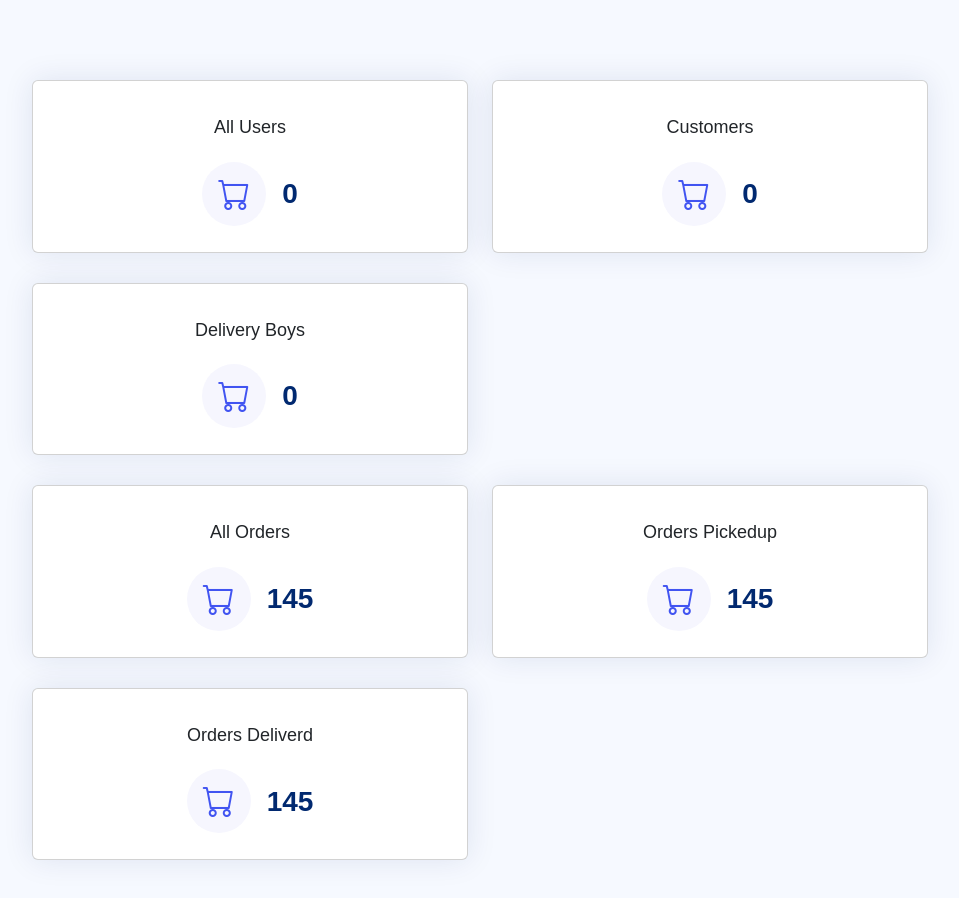
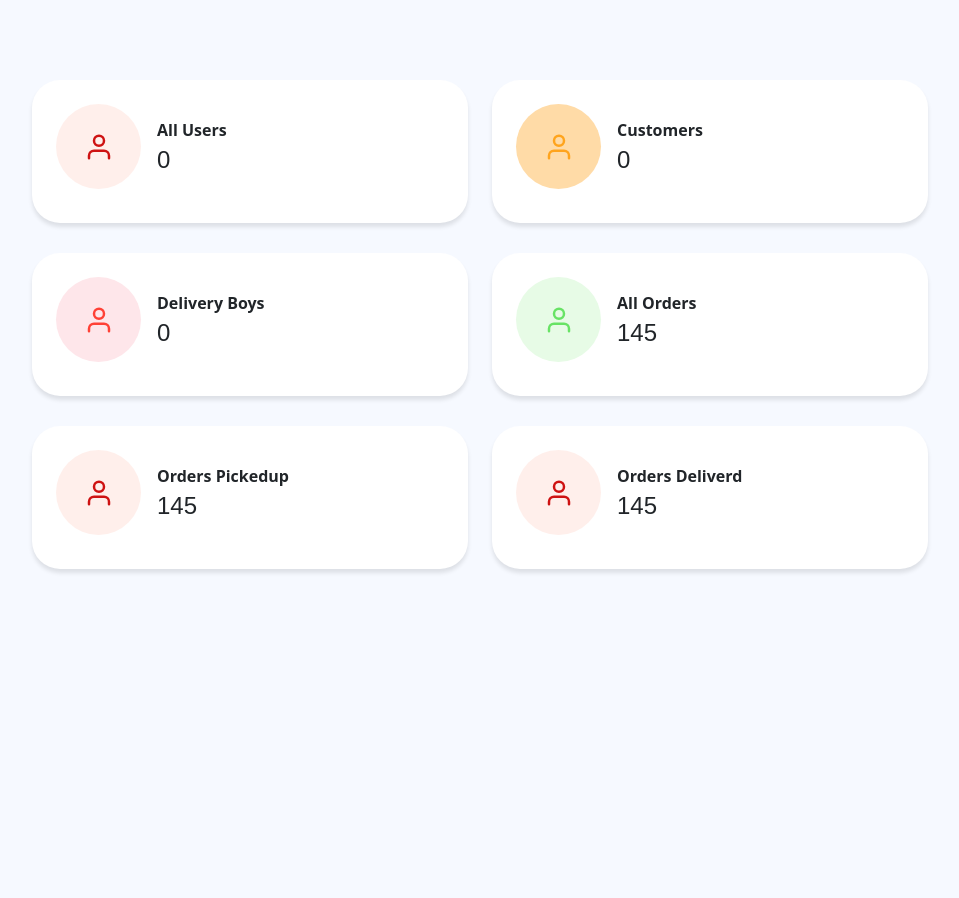
Before and after one commit to nageswararao-nali/kitchen_holiday_admin, a React (Create React App) app: page / in a window 1280 px wide. Shown: the top 898 px of the page, without its empty margins (310-1269 px from the left). After the commit the page ends 800 px from the top, so only its background shows below. Built offline with nearby package versions, Linux system fonts and the light colour scheme; no server answers.

Commit message:
design changes...

```diff
--- a/src/App.css
+++ b/src/App.css
@@ -230,6 +230,49 @@ svg.vert-move {
 .shadow-hover tr:hover td {
   font-weight: 700;
 }
+.widget-stat.card{background-color: #fff;
+  border: 0 solid transparent;
+  border-radius: 1.75rem;
+  box-shadow: 0 .25rem .25rem rgba(0, 0, 0, .1);
+  /* height: calc(100% - 30px); */
+  margin-bottom: 1.875rem;
+  position: relative;
+  transition: all .5s ease-in-out;}
+.widget-stat .media{    align-items: center;
+  padding: 0;display: flex;}
+  .widget-stat .media>span {
+    align-items: center;
+    border-radius: 3.125rem;
+    color: #464a53;
+    display: flex;
+    font-size: 2rem;
+    height: 5.3125rem;
+    justify-content: center;
+    min-width: 5.3125rem;
+    padding: .625rem .75rem;
+    width: 5.3125rem;
+}
+.bgl-primary{    background: rgba(253, 104, 62, .1);}
+.text-primary {  color: #fd683e !important;}
+.text-warning{color: #ffa41d !important;}
+.bgl-warning {
+  background: #ffdba7;
+  border-color: #ffdba7;
+}
+.bgl-danger {
+  background: #fee6ea;
+  border-color: #fee6ea;
+}
+.text-danger {
+  color: #f72b50 !important;
+}
+.bgl-success {
+  background: #e7fbe6;
+  border-color: #e7fbe6;
+}
+.text-success {
+  color: #68e365 !important;
+}
 
 @media only screen and (max-width: 1199px) {
   .orders {
--- a/src/pages/Home.js
+++ b/src/pages/Home.js
@@ -16,98 +16,88 @@ function Home() {
         <div className='container dashboard'>
           <div className='row'>
             <div className="col-xxl-4 col-md-6">
-                <div className="card info-card sales-card">
-                  <div className="card-body">
-                    <h5 className="card-title">All Users</h5>
-                    <div className="d-flex align-items-center" style={{justifyContent: 'center'}}>
-                      <div className="card-icon rounded-circle d-flex align-items-center justify-content-center">
-                        <i className="bi bi-cart"></i>
-                      </div>
-                      <div className="ps-3">
-                        <h6>{totalUsers}</h6>
-                      </div>
+              <div className="card info-card sales-card widget-stat">
+                <div className="card-body p-4">
+                  <div className='media ai-icon'>
+                    <span class="me-3 bgl-primary text-primary"><svg id="icon-customers" xmlns="http://www.w3.org/2000/svg" width="30" height="30" viewBox="0 0 24 24" fill="none" stroke="currentColor" stroke-width="2" stroke-linecap="round" stroke-linejoin="round" class="feather feather-user"><path d="M20 21v-2a4 4 0 0 0-4-4H8a4 4 0 0 0-4 4v2"></path><circle cx="12" cy="7" r="4"></circle></svg></span>
+                    <div class="media-body">
+                      <p class="mb-1"><b>All Users</b></p>
+                      <h4 class="mb-0 text-left">{totalUsers}</h4>
                     </div>
                   </div>
                 </div>
               </div>
-              <div className="col-xxl-4 col-md-6">
-                <div className="card info-card sales-card">
-                  <div className="card-body">
-                    <h5 className="card-title">Customers</h5>
-                    <div className="d-flex align-items-center" style={{justifyContent: 'center'}}>
-                      <div className="card-icon rounded-circle d-flex align-items-center justify-content-center">
-                        <i className="bi bi-cart"></i>
-                      </div>
-                      <div className="ps-3">
-                        <h6>{totalCustomers}</h6>
-                      </div>
+            </div>
+            <div className="col-xxl-4 col-md-6">
+              <div className="card info-card sales-card widget-stat">
+                <div className="card-body p-4">
+                  <div className='media ai-icon'>
+                    <span class="me-3 bgl-warning text-warning"><svg id="icon-customers" xmlns="http://www.w3.org/2000/svg" width="30" height="30" viewBox="0 0 24 24" fill="none" stroke="currentColor" stroke-width="2" stroke-linecap="round" stroke-linejoin="round" class="feather feather-user"><path d="M20 21v-2a4 4 0 0 0-4-4H8a4 4 0 0 0-4 4v2"></path><circle cx="12" cy="7" r="4"></circle></svg></span>
+                    <div class="media-body">
+                      <p class="mb-1"><b>Customers</b></p>
+                      <h4 class="mb-0 text-left">{totalCustomers}</h4>
                     </div>
                   </div>
                 </div>
               </div>
-              <div className="col-xxl-4 col-md-6">
-                <div className="card info-card sales-card">
-                  <div className="card-body">
-                    <h5 className="card-title">Delivery Boys</h5>
-                    <div className="d-flex align-items-center" style={{justifyContent: 'center'}}>
-                      <div className="card-icon rounded-circle d-flex align-items-center justify-content-center">
-                        <i className="bi bi-cart"></i>
-                      </div>
-                      <div className="ps-3">
-                        <h6>{totalDrivers}</h6>
-                      </div>
+            </div>
+            <div className="col-xxl-4 col-md-6">
+              <div className="card info-card sales-card widget-stat">
+                <div className="card-body p-4">
+                  <div className='media ai-icon'>
+                    <span class="me-3 bgl-danger text-danger"><svg id="icon-customers" xmlns="http://www.w3.org/2000/svg" width="30" height="30" viewBox="0 0 24 24" fill="none" stroke="currentColor" stroke-width="2" stroke-linecap="round" stroke-linejoin="round" class="feather feather-user"><path d="M20 21v-2a4 4 0 0 0-4-4H8a4 4 0 0 0-4 4v2"></path><circle cx="12" cy="7" r="4"></circle></svg></span>
+                    <div class="media-body">
+                      <p class="mb-1"><b>Delivery Boys</b></p>
+                      <h4 class="mb-0 text-left">{totalDrivers}</h4>
                     </div>
                   </div>
                 </div>
               </div>
-          </div>
-          <div className='row'>
+            </div>
             <div className="col-xxl-4 col-md-6">
-                <div className="card info-card sales-card">
-                  <div className="card-body">
-                    <h5 className="card-title">All Orders</h5>
-                    <div className="d-flex align-items-center" style={{justifyContent: 'center'}}>
-                      <div className="card-icon rounded-circle d-flex align-items-center justify-content-center">
-                        <i className="bi bi-cart"></i>
-                      </div>
-                      <div className="ps-3">
-                        <h6>145</h6>
-                      </div>
+              <div className="card info-card sales-card widget-stat">
+                <div className="card-body p-4">
+                  <div className='media ai-icon'>
+                    <span class="me-3 bgl-success text-success"><svg id="icon-customers" xmlns="http://www.w3.org/2000/svg" width="30" height="30" viewBox="0 0 24 24" fill="none" stroke="currentColor" stroke-width="2" stroke-linecap="round" stroke-linejoin="round" class="feather feather-user"><path d="M20 21v-2a4 4 0 0 0-4-4H8a4 4 0 0 0-4 4v2"></path><circle cx="12" cy="7" r="4"></circle></svg></span>
+                    <div class="media-body">
+                      <p class="mb-1"><b>All Orders</b></p>
+                      <h4 class="mb-0 text-left">145</h4>
                     </div>
                   </div>
                 </div>
               </div>
-              <div className="col-xxl-4 col-md-6">
-                <div className="card info-card sales-card">
-                  <div className="card-body">
-                    <h5 className="card-title">Orders Pickedup</h5>
-                    <div className="d-flex align-items-center" style={{justifyContent: 'center'}}>
-                      <div className="card-icon rounded-circle d-flex align-items-center justify-content-center">
-                        <i className="bi bi-cart"></i>
-                      </div>
-                      <div className="ps-3">
-                        <h6>145</h6>
-                      </div>
+            </div>
+            <div className="col-xxl-4 col-md-6">
+              <div className="card info-card sales-card widget-stat">
+                <div className="card-body p-4">
+                  <div className='media ai-icon'>
+                    <span class="me-3 bgl-primary text-primary"><svg id="icon-customers" xmlns="http://www.w3.org/2000/svg" width="30" height="30" viewBox="0 0 24 24" fill="none" stroke="currentColor" stroke-width="2" stroke-linecap="round" stroke-linejoin="round" class="feather feather-user"><path d="M20 21v-2a4 4 0 0 0-4-4H8a4 4 0 0 0-4 4v2"></path><circle cx="12" cy="7" r="4"></circle></svg></span>
+                    <div class="media-body">
+                      <p class="mb-1"><b>Orders Pickedup</b></p>
+                      <h4 class="mb-0 text-left">145</h4>
                     </div>
                   </div>
                 </div>
               </div>
-              <div className="col-xxl-4 col-md-6">
-                <div className="card info-card sales-card">
-                  <div className="card-body">
-                    <h5 className="card-title">Orders Deliverd</h5>
-                    <div className="d-flex align-items-center" style={{justifyContent: 'center'}}>
-                      <div className="card-icon rounded-circle d-flex align-items-center justify-content-center">
-                        <i className="bi bi-cart"></i>
-                      </div>
-                      <div className="ps-3">
-                        <h6>145</h6>
-                      </div>
+            </div>
+            <div className="col-xxl-4 col-md-6">
+              <div className="card info-card sales-card widget-stat">
+                <div className="card-body p-4">
+                  <div className='media ai-icon'>
+                    <span class="me-3 bgl-primary text-primary"><svg id="icon-customers" xmlns="http://www.w3.org/2000/svg" width="30" height="30" viewBox="0 0 24 24" fill="none" stroke="currentColor" stroke-width="2" stroke-linecap="round" stroke-linejoin="round" class="feather feather-user"><path d="M20 21v-2a4 4 0 0 0-4-4H8a4 4 0 0 0-4 4v2"></path><circle cx="12" cy="7" r="4"></circle></svg></span>
+                    <div class="media-body">
+                      <p class="mb-1"><b>Orders Deliverd</b></p>
+                      <h4 class="mb-0 text-left">145</h4>
                     </div>
                   </div>
                 </div>
               </div>
+            </div>
+
+
+
           </div>
+
         </div>
 
   );
```
